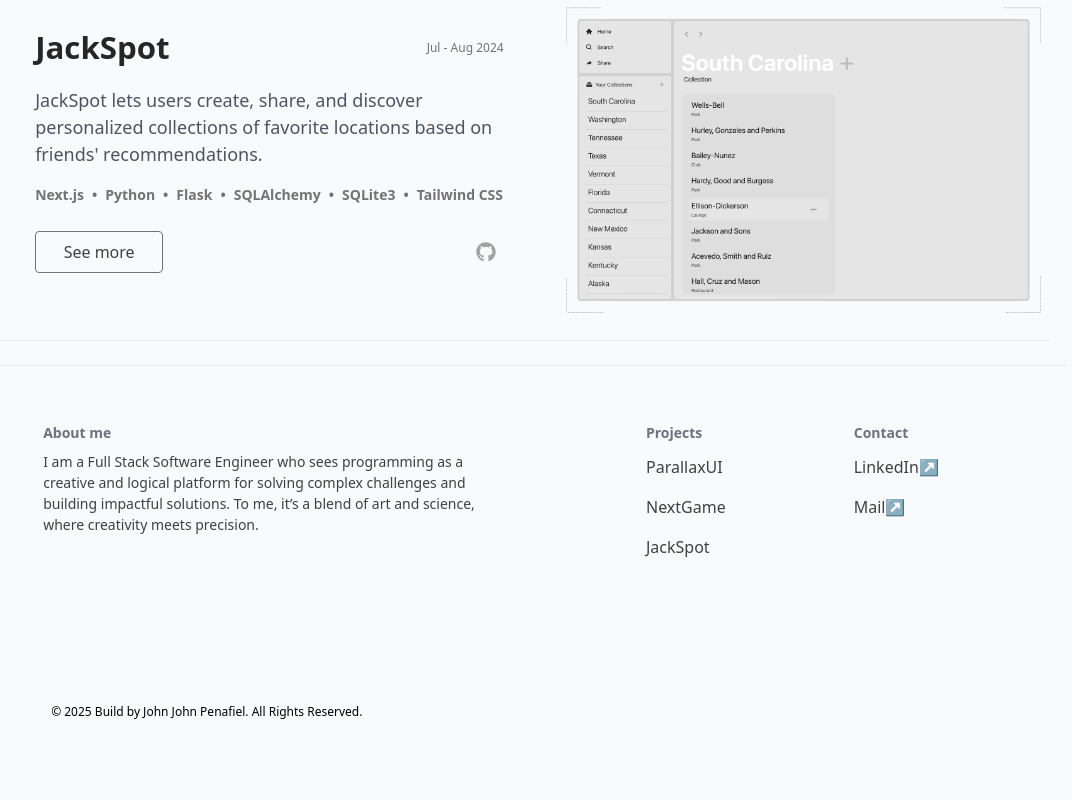
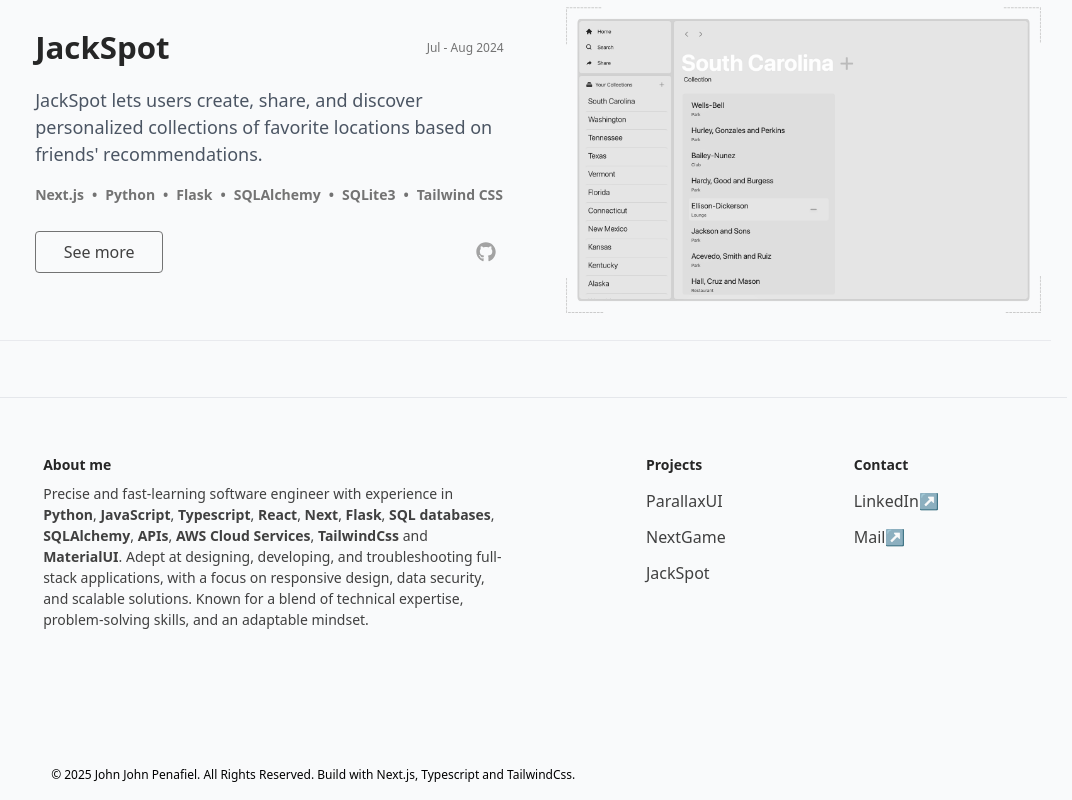
Before and after one commit to johnjohnpenafiel/Portfolio, a Next.js app: page / in a window 1280 px wide. Shown: the part 1747-2547 px from the top of the page, without its empty margins (121-1193 px from the left). Before the commit the page ends 2496 px from the top, so only its background shows below. Built offline with nearby package versions, Linux system fonts and the light colour scheme.

Commit message:
Update data

```diff
--- a/components/Footer.tsx
+++ b/components/Footer.tsx
@@ -34,19 +34,26 @@
       <div className="md:flex justify-between">
         {/* ----- ABOUT SECTION ----- */}
         <div className="flex-col my-14 mx-10 pl-2 md:w-1/2 md:pr-20 xl:ml-16">
-          <h1 className="text-sm text-gray-500 font-semibold mb-2">About me</h1>
+          <h1 className="text-sm text-neutral-800 font-semibold mb-2">
+            About me
+          </h1>
           <p className="text-sm text-neutral-700 text-wrap">
-            I am a Full Stack Software Engineer who sees programming as a
-            creative and logical platform for solving complex challenges and
-            building impactful solutions. To me, it’s a blend of art and
-            science, where creativity meets precision.
+            Precise and fast-learning software engineer with experience in
+            <b> Python</b>, <b> JavaScript</b>, <b> Typescript</b>,{" "}
+            <b> React</b>, <b> Next</b>, <b> Flask</b>, <b> SQL databases</b>,{" "}
+            <b> SQLAlchemy</b>, <b> APIs</b>, <b> AWS Cloud Services</b>,{" "}
+            <b> TailwindCss</b> and <b> MaterialUI</b>. Adept at designing,
+            developing, and troubleshooting full-stack applications, with a
+            focus on responsive design, data security, and scalable solutions.
+            Known for a blend of technical expertise, problem-solving skills,
+            and an adaptable mindset.
           </p>
         </div>
         {/* ----- PROJECTS AND CONTACTS SECTION ----- */}
         <div className="flex justify-around md:mr-10 xl:mr-32 md:space-x-32 md:justify-center my-10 md:my-14">
           <div>
             {/* PROJECTS */}
-            <h1 className="flex mb-1 text-sm text-gray-500 font-semibold">
+            <h1 className="flex mb-2 text-sm text-neutral-800 font-semibold">
               Projects
             </h1>
             <ul>
@@ -54,7 +61,7 @@
                 <li key={project.id}>
                   <Link
                     href={project.href}
-                    className="text-sm md:text-base text-neutral-700 leading-10 hover:text-stone-400"
+                    className="text-sm md:text-base text-neutral-700 leading-9 hover:text-stone-400"
                   >
                     {project.title}
                   </Link>
@@ -64,7 +71,7 @@
           </div>
           <div>
             {/* CONTACTS */}
-            <h1 className="mb-1 text-sm text-gray-500 font-semibold">
+            <h1 className="mb-2 text-sm text-neutral-800 font-semibold">
               Contact
             </h1>
             <ul>
@@ -74,7 +81,7 @@
                     href={contact.href}
                     target={contact.target}
                     rel={contact.rel}
-                    className="text-sm md:text-base text-neutral-700 leading-10 hover:text-stone-400"
+                    className="text-sm md:text-base text-neutral-700 leading-9 hover:text-stone-400"
                   >
                     {contact.title}
                     <span>↗</span>
@@ -89,7 +96,8 @@
       {/* ----- COPYWRITE SECTION ----- */}
       <div className="flex justify-center md:justify-start pb-4">
         <div className="flex md:mt-20 mx-20 text-xm">
-          © 2025 Build by John John Penafiel. All Rights Reserved.
+          © 2025 John John Penafiel. All Rights Reserved. Build with Next.js,
+          Typescript and TailwindCss.
         </div>
       </div>
     </div>
--- a/components/ProjectCard.tsx
+++ b/components/ProjectCard.tsx
@@ -34,7 +34,7 @@
   return (
     <div
       ref={cardRef}
-      className={`flex flex-col w-full md:max-w-[1100px] md:max-h-[400px] h-auto md:flex-row md:h-auto mb-6 || bg-[#f9fafb] border-b border-gray-200/80 overflow-hidden || transition-transform ease-in-out delay-100 duration-1000 ${
+      className={`flex flex-col w-full md:max-w-[1200px] md:max-h-[400px] h-auto md:flex-row md:h-auto mb-6 || bg-[#f9fafb] border-b border-gray-200/80 overflow-hidden || transition-transform ease-in-out delay-100 duration-1000 ${
         hasBeenVisible ? "translate-y-0" : "translate-y-40"
       }`}
     >
--- a/components/ProjectSection.tsx
+++ b/components/ProjectSection.tsx
@@ -6,7 +6,7 @@
 
 const ProjectSection = () => {
   return (
-    <div className="h-fit -mt-10 flex flex-col || border-gray-200/80 ">
+    <div className="h-fit -mt-10 flex flex-col mb-8 || border-gray-200/80 ">
       <div className="flex flex-col items-center mx-4">
         {projectCards.map((project) => (
           <ProjectCard
--- a/data.ts
+++ b/data.ts
@@ -16,6 +16,7 @@
       "Flask",
       "SQLAlchemy",
       "PostgreSQL",
+      "AWS Cloud Services",
       "Material UI",
     ],
     duration: "Oct - Dec 2024",
@@ -273,7 +274,7 @@
     id: 2,
     title: "Software Engineer",
     content:
-      "As a Software Engineer specializing in Full Stack Development, I thrive at the intersection of creativity and technical precision. My journey into programming was sparked by a fascination with how technology drives innovation, and this curiosity has fueled my commitment to mastering both frontend and backend development. I excel at breaking down complex challenges into manageable solutions, crafting efficient APIs, and building intuitive user interfaces. With experience in Python, JavaScript, TypeScript, React, Next, Flask, and SQLAlchemy, I am equipped to design and deliver scalable, high-quality applications. For me, programming is a creative medium, an opportunity to blend logical problem-solving with innovative design to develop solutions that are both functional and impactful.",
+      "I excel at breaking down complex challenges into manageable solutions, crafting efficient APIs, and building intuitive user interfaces. With experience in Python, JavaScript, TypeScript, React, Next, Flask, SQL databases, SQLAlchemy, APIs, AWS Cloud Services, TailwindCss and MaterialUI, I am equipped to design and deliver scalable, high-quality applications. For me, programming is a creative medium, an opportunity to blend logical problem-solving with innovative design to develop solutions that are both functional and impactful.",
   },
   {
     id: 3,
```
